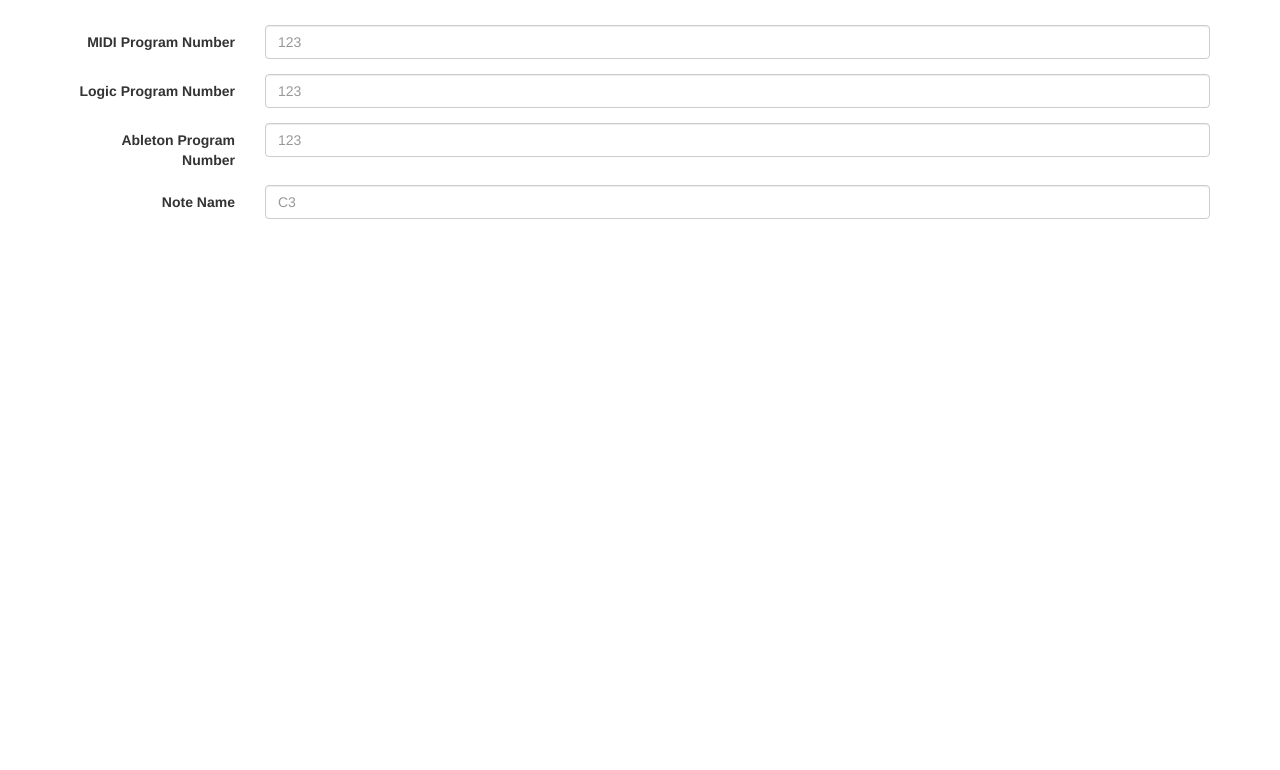
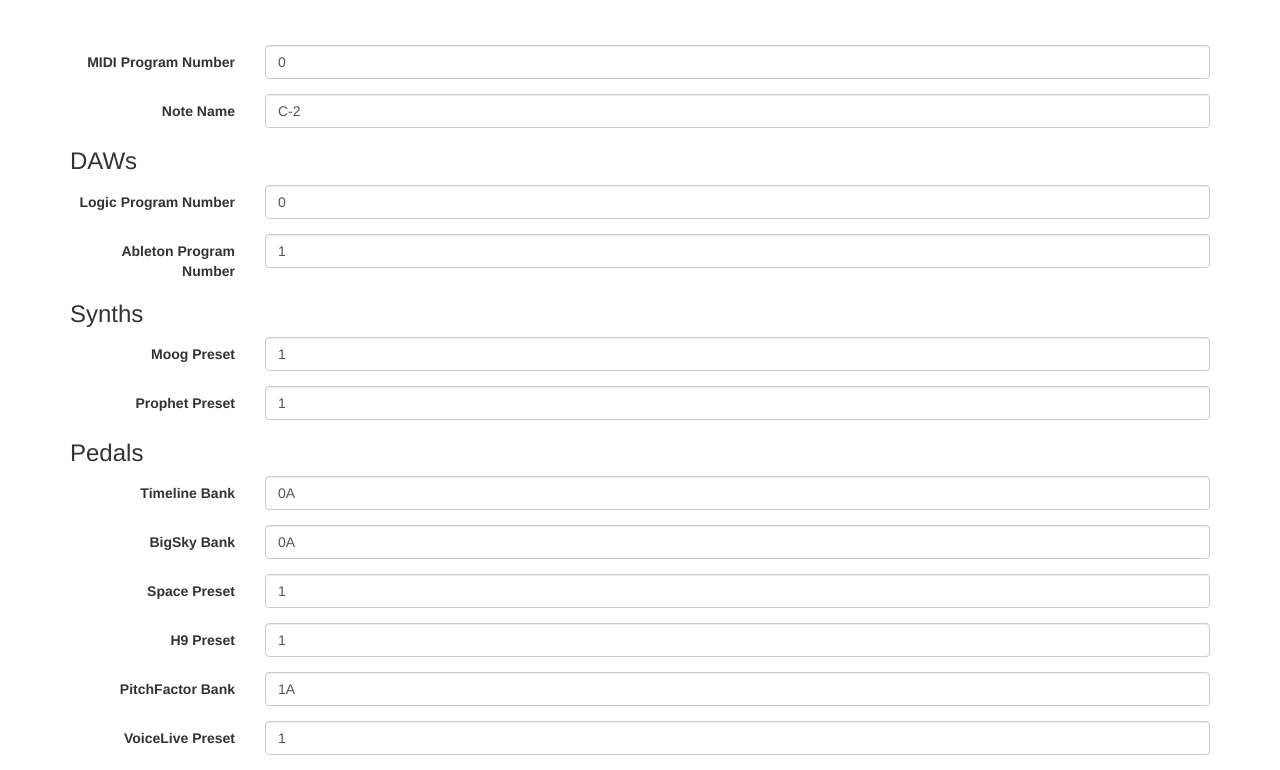
Before and after one commit to jnraine/midi-bot, a plain HTML site: page index.html in a window 1280 px wide. Shown: the part 257-1027 px from the top of the page. Before the commit the page ends 800 px from the top, so only its background shows below. Drawn offline with nearby package versions, Linux system fonts and the light colour scheme.

Commit message:
Wow it all actually works

```diff
--- a/index.html
+++ b/index.html
@@ -6,6 +6,9 @@
         <title></title>
         <meta name="description" content="">
         <meta name="viewport" content="width=device-width, initial-scale=1">
+
+        <link href='//fonts.googleapis.com/css?family=Bevan' rel='stylesheet' type='text/css'>
+        <link href="//fonts.googleapis.com/css?family=Montserrat+Alternates:400,700" rel="stylesheet" type="text/css">
 
         <link rel="stylesheet" href="//netdna.bootstrapcdn.com/bootstrap/3.1.1/css/bootstrap.min.css">
         <link rel="stylesheet" href="//netdna.bootstrapcdn.com/font-awesome/4.0.3/css/font-awesome.min.css">
@@ -19,7 +22,7 @@
         <div class="bs-docs-header" id="content">
           <div class="container">
             <h1>MIDI Bot</h1>
-            <p>Helping to convert MIDI program numbers for various devices so your brain doesn't need to hurt.</p>
+            <p>Converting MIDI program numbers for various devices so your brain doesn't hurt.</p>
           </div>
         </div>
 
@@ -31,6 +34,15 @@
                         <input type="text" class="form-control" id="midi-program-number" placeholder="123">
                     </div>
                 </div>
+
+                <div class="form-group">
+                    <label for="note-name" class="col-sm-2 control-label">Note Name</label>
+                    <div class="col-sm-10">
+                        <input type="text" class="form-control" id="note-name" placeholder="C3">
+                    </div>
+                </div>
+
+                <h3>DAWs</h3>
 
                 <div class="form-group">
                     <label for="logic-program-number" class="col-sm-2 control-label">Logic Program Number</label>
@@ -46,10 +58,65 @@
                     </div>
                 </div>
 
+
+
+                <h3>Synths</h3>
+
                 <div class="form-group">
-                    <label for="note-name" class="col-sm-2 control-label">Note Name</label>
+                    <label for="moog-preset" class="col-sm-2 control-label">Moog Preset</label>
                     <div class="col-sm-10">
-                        <input type="text" class="form-control" id="note-name" placeholder="C3">
+                        <input type="text" class="form-control" id="moog-preset" placeholder="123">
+                    </div>
+                </div>
+
+                <div class="form-group">
+                    <label for="prophet-preset" class="col-sm-2 control-label">Prophet Preset</label>
+                    <div class="col-sm-10">
+                        <input type="text" class="form-control" id="prophet-preset" placeholder="123">
+                    </div>
+                </div>
+
+                <h3>Pedals</h3>
+
+                <div class="form-group">
+                    <label for="timeline-bank" class="col-sm-2 control-label">Timeline Bank</label>
+                    <div class="col-sm-10">
+                        <input type="text" class="form-control" id="timeline-bank" placeholder="123">
+                    </div>
+                </div>
+
+                <div class="form-group">
+                    <label for="big-sky-bank" class="col-sm-2 control-label">BigSky Bank</label>
+                    <div class="col-sm-10">
+                        <input type="text" class="form-control" id="big-sky-bank" placeholder="123">
+                    </div>
+                </div>
+
+                <div class="form-group">
+                    <label for="space-preset" class="col-sm-2 control-label">Space Preset</label>
+                    <div class="col-sm-10">
+                        <input type="text" class="form-control" id="space-preset" placeholder="123">
+                    </div>
+                </div>
+
+                <div class="form-group">
+                    <label for="h9-preset" class="col-sm-2 control-label">H9 Preset</label>
+                    <div class="col-sm-10">
+                        <input type="text" class="form-control" id="h9-preset" placeholder="123">
+                    </div>
+                </div>
+
+                <div class="form-group">
+                    <label for="pitch-factor-bank" class="col-sm-2 control-label">PitchFactor Bank</label>
+                    <div class="col-sm-10">
+                        <input type="text" class="form-control" id="pitch-factor-bank" placeholder="123">
+                    </div>
+                </div>
+
+                <div class="form-group">
+                    <label for="voice-live-preset" class="col-sm-2 control-label">VoiceLive Preset</label>
+                    <div class="col-sm-10">
+                        <input type="text" class="form-control" id="voice-live-preset" placeholder="123">
                     </div>
                 </div>
             </form>
@@ -57,6 +124,8 @@
 
         <script src="//cdnjs.cloudflare.com/ajax/libs/jquery/2.1.0/jquery.min.js"></script>
         <script src="//netdna.bootstrapcdn.com/bootstrap/3.1.1/js/bootstrap.min.js"></script>
+        <script src="js/note-name-conversion.js"></script>
+        <script src="js/strymon-conversion.js"></script>
         <script src="js/main.js"></script>
     </body>
 </html>
--- a/js/main.js
+++ b/js/main.js
@@ -1,13 +1,3 @@
-var keyByValue = function(object, value) {
-    for(var prop in object) {
-        if(object.hasOwnProperty(prop)) {
-             if(object[prop] === value) {
-                 return prop;
-             }
-        }
-    }
-};
-
 var Field = function(options) {
     var name = options.name;
     var toMidiProgramNumber = options.toMidiProgramNumber;
@@ -15,7 +5,7 @@ var Field = function(options) {
     var $inputEl = $("form").first().find("#" + options.id);
     var midiBot = options.midiBot;
 
-    this.update = function(midiProgramNumber) {
+    this.updateInputEl = function(midiProgramNumber) {
         var newValue = fromMidiProgramNumber(midiProgramNumber);
         $inputEl.val(newValue);
     };
@@ -23,48 +13,15 @@ var Field = function(options) {
     //
     // Attach events to input element
     //
-    $inputEl.keyup(function() {
+    $inputEl.change(function() {
         var $inputEl = $(this);
         var midiProgramNumber = toMidiProgramNumber($inputEl.val());
         midiBot.updateMidiProgramNumber(midiProgramNumber);
-        // then MIDI bot tells rest of fields about it
     })
 };
 
 var MidiBot = function() {
-    // //
-    // // Public API
-    // //
-    // this.update = function(fieldName, value) {
-    //     var newMidiProgramNumber = value;
-
-    //     for(var name in names) {
-    //         field
-    //     }
-
-    //     switch(fieldName) {
-    //         case names.noteName:
-    //             var newMidiProgramNumber = convertNoteName(value);
-    //             updateMidiProgramNumber(newMidiProgramNumber);
-    //             break;
-    //         case names.midiProgramNumber:
-    //             // no op
-    //             break;
-    //     }
-
-    //     updateMidiProgramNumber(newMidiProgramNumber);
-    // };
-
-
-    // var names = {
-    //     noteName: "note-name",
-    //     midiProgramNumber: "midi-program-number",
-    //     logicProgramNumber: "logic-program-number",
-    //     abletonProgramNumber: "ableton-program-number"
-    // };
-
     var self = this;
-
     var fields = [];
 
     this.addField = function(options) {
@@ -76,105 +33,19 @@ var MidiBot = function() {
         return self;
     };
 
-    // Store canonical MIDI program number
     var midiProgramNumber = 0;
-    this.midiProgramNumber = function () {
-        return midiProgramNumber;
-    }
 
-    var updateMidiProgramNumber = function(midiProgramNumber) {
-        midiProgramNumber = parseInt(midiProgramNumber);
+    var updateMidiProgramNumber = function(newMidiProgramNumber) {
+        midiProgramNumber = parseInt(newMidiProgramNumber);
         updateFields();
     }
     this.updateMidiProgramNumber = updateMidiProgramNumber;
 
     var updateFields = function() {
         $.each(fields, function(i, field) {
-            field.update(midiProgramNumber);
+            field.updateInputEl(midiProgramNumber);
         });
     }
-
-    // var $midiProgramNumberField = field(names.midiProgramNumber);
-    // var $noteNameField = field(names.noteName);
-    // var $logicProgramNumberField = field(names.logicProgramNumber);
-    // var $abletonProgramNumberField = field(names.abletonProgramNumber);
-
-    // //
-    // // Public API
-    // //
-    // this.update = function(fieldName, value) {
-    //     var newMidiProgramNumber = value;
-
-    //     for(var name in names) {
-    //         field
-    //     }
-
-    //     switch(fieldName) {
-    //         case names.noteName:
-    //             var newMidiProgramNumber = convertNoteName(value);
-    //             updateMidiProgramNumber(newMidiProgramNumber);
-    //             break;
-    //         case names.midiProgramNumber:
-    //             // no op
-    //             break;
-    //     }
-
-    //     updateMidiProgramNumber(newMidiProgramNumber);
-    // };
-
-    //
-    // Important internals
-    //
-
-    // //
-    // // Note Name
-    // //
-    // var updateNoteName = function() {
-    //     var noteName = programNumberNoteMap()[midiProgramNumber()];
-    //     $noteNameField.val(noteName);
-    // }
-
-    // var convertNoteName = function(noteName) {
-    //     return keyByValue(programNumberNoteMap(), noteName);
-    // };
-
-    // var programNumberNoteMap = function() {
-    //     var noteNames = ["C", "C#", "D", "D#", "E", "F", "F#", "G", "G#", "A", "A#", "B"];
-    //     var octave = -2;
-
-    //     var map = {}
-    //     for(var programNumber = 0; programNumber < 128; programNumber++) {
-    //         map[programNumber] = noteNames[programNumber % noteNames.length] + octave
-
-    //         if(programNumber !== 0 && (programNumber % (noteNames.length - 1)) === 0) {
-    //             octave++;
-    //         }
-    //     }
-
-    //     return map;
-    // };
-
-    // //
-    // // Logic Program Number
-    // //
-    // var updateLogicProgramNumber = function() {
-    //     $logicProgramNumberField.val(midiProgramNumber());
-    // };
-
-    // var convertLogicProgramNumber = function() {
-    //     return $logicProgramNumberField.val();
-    // };
-
-    // //
-    // // Ableton Program Number
-    // //
-    // var updateAbletonProgramNumber = function() {
-    //     $abletonProgramNumberField.val(midiProgramNumber() + 1);
-    // };
-
-    // var convertAbletonProgramNumber = function() {
-    //     return parseInt($abletonProgramNumberField.val()) - 1;
-    // };
 };
 
 var midiBot = new MidiBot();
@@ -186,26 +57,99 @@ midiBot
         toMidiProgramNumber:   function(value) { return value; }
     })
     .addField({
+        id: "logic-program-number",
+        fromMidiProgramNumber: function(value) { return value; },
+        toMidiProgramNumber:   function(value) { return value; }
+    })
+    .addField({
         id: "ableton-program-number",
         toMidiProgramNumber: function(value) {
-            return parseInt(value) + 1;
+            return parseInt(value) - 1;
         },
         fromMidiProgramNumber: function(midiProgramNumber) {
-            return midiProgramNumber - 1;
+            return midiProgramNumber + 1;
+        }
+    })
+    .addField({
+        id: "note-name",
+        toMidiProgramNumber: function(value) {
+            return noteNameToMidiProgramNumber(value);
+        },
+        fromMidiProgramNumber: function(midiProgramNumber) {
+            return noteNameFromMidiProgramNumber(midiProgramNumber);
+        }
+    })
+    .addField({
+        id: "moog-preset",
+        toMidiProgramNumber: function(value) {
+            return parseInt(value) - 1;
+        },
+        fromMidiProgramNumber: function(midiProgramNumber) {
+            return midiProgramNumber + 1;
+        }
+    })
+    .addField({
+        id: "prophet-preset",
+        toMidiProgramNumber: function(value) {
+            return parseInt(value) - 1;
+        },
+        fromMidiProgramNumber: function(midiProgramNumber) {
+            return midiProgramNumber + 1;
+        }
+    })
+    .addField({
+        id: "space-preset",
+        toMidiProgramNumber: function(value) {
+            return parseInt(value) - 1;
+        },
+        fromMidiProgramNumber: function(midiProgramNumber) {
+            return midiProgramNumber + 1;
+        }
+    })
+    .addField({
+        id: "h9-preset",
+        toMidiProgramNumber: function(value) {
+            return parseInt(value) - 1;
+        },
+        fromMidiProgramNumber: function(midiProgramNumber) {
+            return midiProgramNumber + 1;
+        }
+    })
+    .addField({
+        id: "timeline-bank",
+        toMidiProgramNumber: function(value) {
+            return timelineBankToMidiProgramNumber(value);
+        },
+        fromMidiProgramNumber: function(midiProgramNumber) {
+            return timelineBankFromMidiProgramNumber(midiProgramNumber);
+        }
+    })
+    .addField({
+        id: "big-sky-bank",
+        toMidiProgramNumber: function(value) {
+            return bigSkyBankToMidiProgramNumber(value);
+        },
+        fromMidiProgramNumber: function(midiProgramNumber) {
+            return bigSkyBankFromMidiProgramNumber(midiProgramNumber);
+        }
+    })
+    .addField({
+        id: "pitch-factor-bank",
+        toMidiProgramNumber: function(value) {
+            return pitchFactorBankToMidiProgramNumber(value);
+        },
+        fromMidiProgramNumber: function(midiProgramNumber) {
+            return pitchFactorBankFromMidiProgramNumber(midiProgramNumber);
+        }
+    })
+    .addField({
+        id: "voice-live-preset",
+        toMidiProgramNumber: function(value) {
+            return parseInt(value) - 1;
+        },
+        fromMidiProgramNumber: function(midiProgramNumber) {
+            return midiProgramNumber + 1;
         }
     });
 
-// Convert MIDI program number to/from:
-// - Logic program number (no change)
-// - Ableton program number (plus 1)
-// - Timeline bank number (/2 then A if no remainder, B if remainder)
-// - BigSky bank number (/3 then A if no remainder, B if remainder 1, C if remainder 2)
-// - Moog preset number (plus 1)
-// - Prophet prset number (plus 1)
-// - SPACE preset number (plus 1)
-// - H9 preset number (plus 1)
-// - Pitchfacter bank number (minus 1 if even add "A", minus 2 if odd, add "B")
-// - Voicelive preset number (plus 1)
-// - Note Name (complex mapping)
-
-// 1A = 0, 1B = 1, 2A = 2, 2B = 3, 3A = 4, 3B = 5
+$("#midi-program-number").val("0").change();
--- /dev/null
+++ b/js/note-name-conversion.js
@@ -0,0 +1,33 @@
+var keyByValue = function(object, value) {
+    for(var prop in object) {
+        if(object.hasOwnProperty(prop)) {
+             if(object[prop] === value) {
+                 return prop;
+             }
+        }
+    }
+};
+
+var noteNameToMidiProgramNumber = function(noteName) {
+    return keyByValue(programNumberNoteMap(), noteName);
+};
+
+var noteNameFromMidiProgramNumber = function(midiProgramNumber) {
+    return programNumberNoteMap()[midiProgramNumber];
+}
+
+var programNumberNoteMap = function() {
+    var noteNames = ["C", "C#", "D", "D#", "E", "F", "F#", "G", "G#", "A", "A#", "B"];
+    var octave = -2;
+
+    var map = {}
+    for(var programNumber = 0; programNumber < 128; programNumber++) {
+        map[programNumber] = noteNames[programNumber % noteNames.length] + octave
+
+        if(programNumber !== 0 && (programNumber % (noteNames.length - 1)) === 0) {
+            octave++;
+        }
+    }
+
+    return map;
+};
--- /dev/null
+++ b/js/strymon-conversion.js
@@ -0,0 +1,60 @@
+var timelineBankToMidiProgramNumber = function(preset) {
+	var bankNumber = preset.match(/(\d+)/)[1];
+	var bankLetter = preset.match(/(A|B)$/)[1];
+	var midiProgramNumber = parseInt(bankNumber) * 2;
+	if(bankLetter == "B") {
+		midiProgramNumber++;
+	}
+
+	return midiProgramNumber;
+}
+
+var timelineBankFromMidiProgramNumber = function(midiProgramNumber) {
+	var bankNumber = Math.round(midiProgramNumber / 2 - 0.1);
+	var bankLetter = (midiProgramNumber % 2 == 0) ? "A" : "B";
+	return bankNumber + bankLetter;
+}
+
+var bigSkyBankToMidiProgramNumber = function(preset) {
+	var bankNumber = preset.match(/(\d+)/)[1];
+	var bankLetter = preset.match(/(A|B|C)$/)[1];
+	var midiProgramNumber = parseInt(bankNumber) * 3;
+	if(bankLetter == "B") {
+		midiProgramNumber += 1;
+	} else if(bankLetter == "C") {
+		midiProgramNumber += 2;
+	}
+
+	return midiProgramNumber;
+}
+
+var bigSkyBankFromMidiProgramNumber = function(midiProgramNumber) {
+	var bankNumber = Math.round(midiProgramNumber / 3 - 0.1);
+	var bankLetter = "A";
+
+	if(midiProgramNumber % 3 == 1) {
+		bankLetter = "B";
+	} else if(midiProgramNumber % 3 == 2) {
+		bankLetter = "C";
+	}
+
+	return bankNumber + bankLetter;
+}
+
+// Pitchfactor snuck in here too
+var pitchFactorBankToMidiProgramNumber = function(preset) {
+	var bankNumber = preset.match(/(\d+)/)[1];
+	var bankLetter = preset.match(/(A|B)$/)[1];
+	var midiProgramNumber = parseInt(bankNumber) * 2;
+	if(bankLetter == "B") {
+		midiProgramNumber++;
+	}
+
+	return midiProgramNumber - 2;
+}
+
+var pitchFactorBankFromMidiProgramNumber = function(midiProgramNumber) {
+	var bankNumber = Math.round((midiProgramNumber+2) / 2 - 0.1);
+	var bankLetter = (midiProgramNumber % 2 == 0) ? "A" : "B";
+	return bankNumber + bankLetter;
+}
```
Also changed, not shown: css/main.css (+7 -4 lines), images/live-band.jpg (added).
